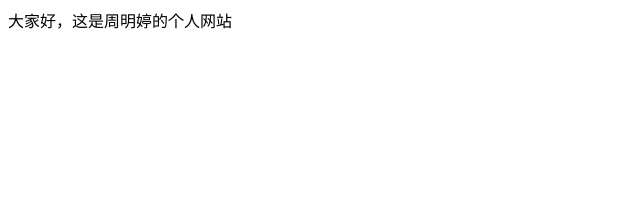
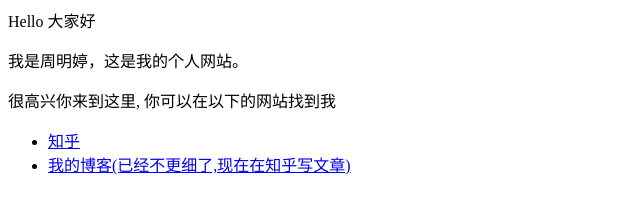
Before and after one commit to fightingMinty/mingtingzhou.github.io, a plain HTML site: page index.html in a window 1280 px wide. Shown: the whole page, without its empty margins (0-640 px from the left). Drawn offline with Linux system fonts and the light colour scheme.

Commit message:
Update index.html

```diff
--- a/index.html
+++ b/index.html
@@ -1 +1,8 @@
-<p>大家好，这是周明婷的个人网站</p>
+<p>Hello 大家好</p>
+<p>我是周明婷，这是我的个人网站。 </p>
+<p>很高兴你来到这里, 你可以在以下的网站找到我</p>
+
+<ul>
+  <li> <a href="https://www.zhihu.com/people/AJLoveChina">知乎</a> </li>
+  <li> <a href="http://hejie.nigeerhuo.com">我的博客(已经不更细了,现在在知乎写文章)</a> </li>
+</ul>
```
